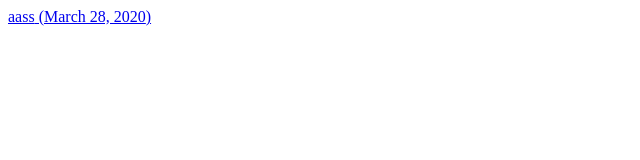
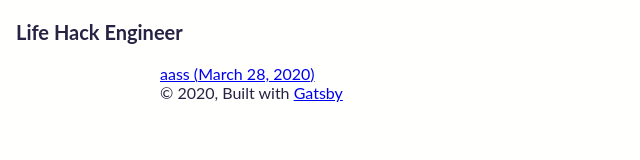
Before and after one commit to rayyyy/old-blog, a Gatsby site: page / in a window 1280 px wide. Shown: the whole page, without its empty margins (0-640 px from the left). Built offline with nearby package versions, Linux system fonts and the light colour scheme; Gatsby itself is replaced by a stand-in of ours.

Commit message:
ヘッダーー

```diff
--- a/src/components/header/header.sass
+++ b/src/components/header/header.sass
@@ -1,5 +1,13 @@
+@import '../layout/layout.sass'
+
 header
   height: 64px
+  display: flex
+  align-items: center
 
 .site-title
+  margin-left: 16px
+  font-size: 20px
+  font-weight: bold
+  color: var(--headline)
   text-decoration: none
--- a/src/pages/404.js
+++ b/src/pages/404.js
@@ -1,6 +1,6 @@
 import React from "react"
 
-import Layout from "../components/layout"
+import Layout from "../components/layout/layout"
 import SEO from "../components/seo"
 
 const NotFoundPage = () => (
--- a/src/pages/index.js
+++ b/src/pages/index.js
@@ -1,5 +1,6 @@
 import React from "react"
 import PostLink from "../components/post-link"
+import Layout from "../components/layout/layout"
 
 const IndexPage = ({
   data: {
@@ -9,7 +10,11 @@ const IndexPage = ({
   const Posts = edges
     .filter(edge => !!edge.node.frontmatter.date) // You can filter your posts based on some criteria
     .map(edge => <PostLink key={edge.node.id} post={edge.node} />)
-  return <div>{Posts}</div>
+  return (
+    <Layout>
+      <div>{Posts}</div>
+    </Layout>
+  )
 }
 
 export default IndexPage
--- a/src/pages/page-2.js
+++ b/src/pages/page-2.js
@@ -1,7 +1,7 @@
 import React from "react"
 import { Link } from "gatsby"
 
-import Layout from "../components/layout"
+import Layout from "../components/layout/layout"
 import SEO from "../components/seo"
 
 const SecondPage = () => (
```
Also changed, not shown: src/components/layout/layout.sass (line endings or trailing spaces).
